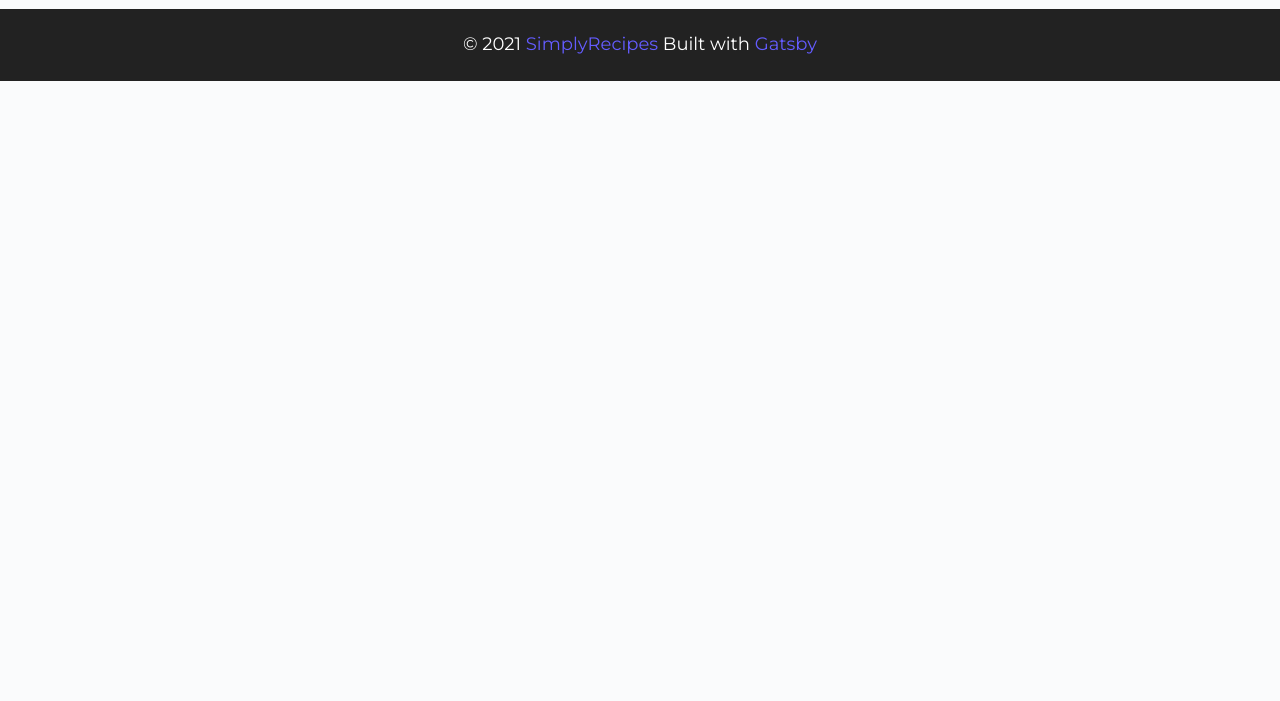
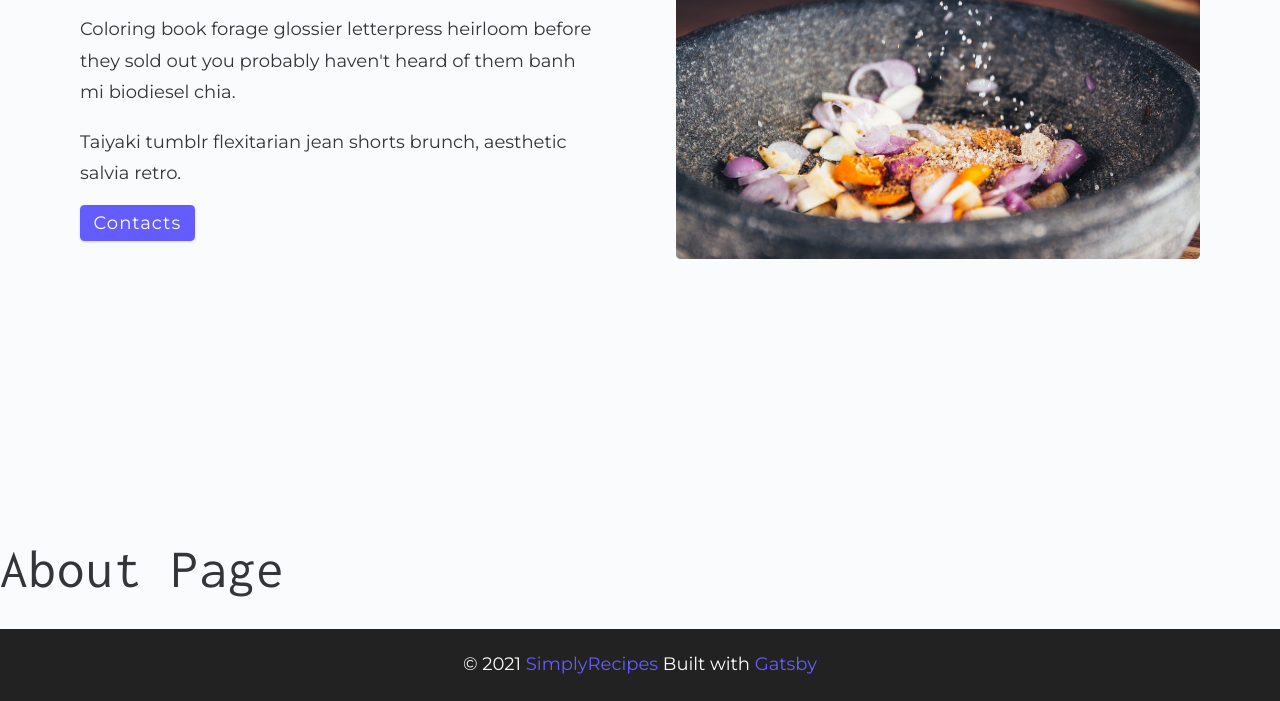
Before and after one commit to SvitlanaRybakova/gatsby-recipesSite, a Gatsby site in the folder gatsby-app/: page /about in a window 1280 px wide. Shown: the part 195-896 px from the top of the page. Before the commit the page ends 800 px from the top, so only its background shows below. Built offline with nearby package versions, Linux system fonts and the light colour scheme; Gatsby itself is replaced by a stand-in of ours.

Commit message:
add StaticImage

```diff
--- a/gatsby-app/gatsby-config.js
+++ b/gatsby-app/gatsby-config.js
@@ -6,5 +6,10 @@
 
 module.exports = {
   /* Your site config here */
-  plugins: [`gatsby-plugin-styled-components`],
+  plugins: [
+    `gatsby-plugin-styled-components`,
+    `gatsby-plugin-image`,
+    `gatsby-plugin-sharp`,
+    `gatsby-transformer-sharp`, // Needed for dynamic images
+  ],
 }
--- a/gatsby-app/package.json
+++ b/gatsby-app/package.json
@@ -16,7 +16,11 @@
   "dependencies": {
     "babel-plugin-styled-components": "^1.13.2",
     "gatsby": "^3.11.0",
+    "gatsby-plugin-image": "^1.11.0",
+    "gatsby-plugin-sharp": "^3.11.0",
     "gatsby-plugin-styled-components": "^4.11.0",
+    "gatsby-source-filesystem": "^3.11.0",
+    "gatsby-transformer-sharp": "^3.11.0",
     "normalize.css": "^8.0.1",
     "react": "^17.0.1",
     "react-dom": "^17.0.1",
--- a/gatsby-app/src/pages/about.js
+++ b/gatsby-app/src/pages/about.js
@@ -1,12 +1,39 @@
-import React from 'react';
-import Layout from '../components/Layout'
+import React from "react"
+import Layout from "../components/Layout"
+import { StaticImage } from "gatsby-plugin-image"
+import { Link } from "gatsby"
 
-const about = () => {
+const About = () => {
   return (
     <Layout>
+      <main className="page">
+        <section className="about-page">
+          <article>
+            <h2>I'm baby coloring book</h2>
+            <p>
+              Coloring book forage glossier letterpress heirloom before they
+              sold out you probably haven't heard of them banh mi biodiesel
+              chia.
+            </p>
+            <p>
+              Taiyaki tumblr flexitarian jean shorts brunch, aesthetic salvia
+              retro.
+            </p>
+            <Link to="/contacts" className="btn">
+              Contacts
+            </Link>
+          </article>
+          <StaticImage
+            src="../assets/images/about.jpeg"
+            alt="Person Pouring Salt in Bowl"
+            className="about-img"
+            placeholder="blurred"
+          />
+        </section>
+      </main>
       <h1>about page</h1>
     </Layout>
   )
 }
 
-export default about
+export default About
```
Also changed, not shown: 1 other file.
